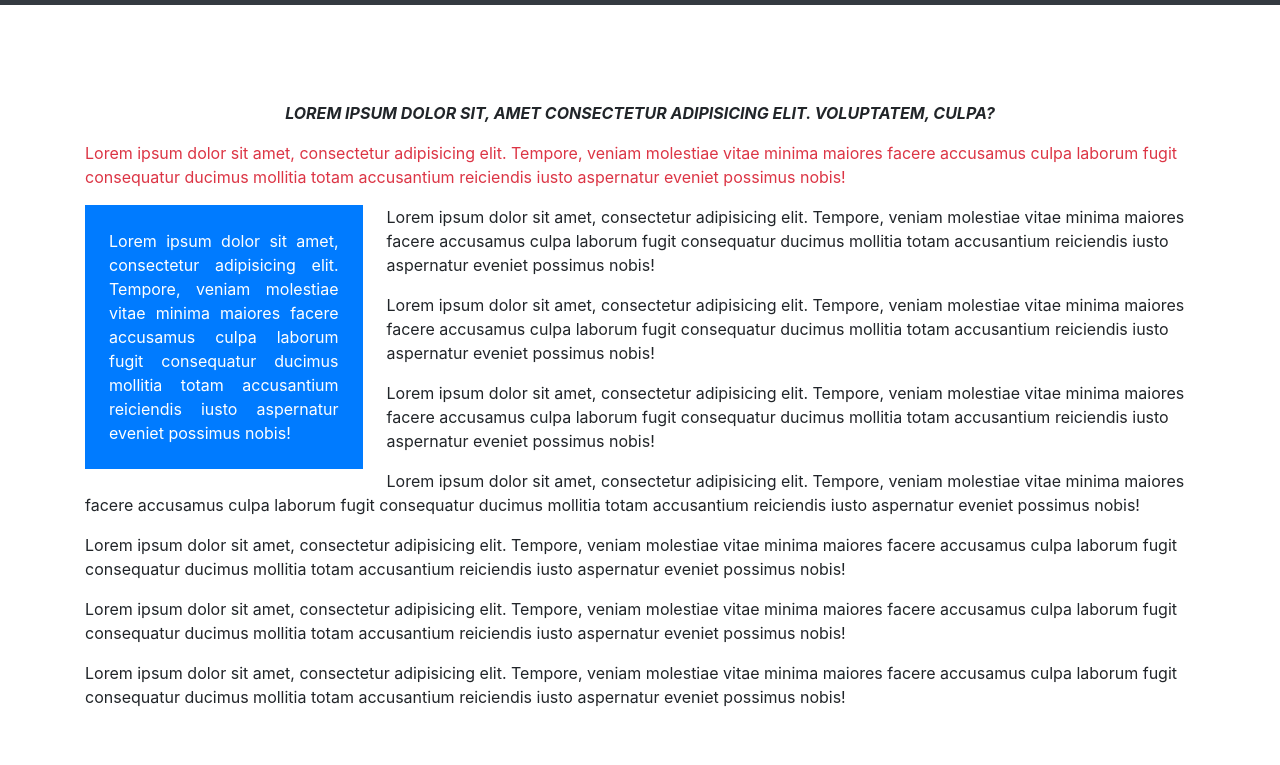
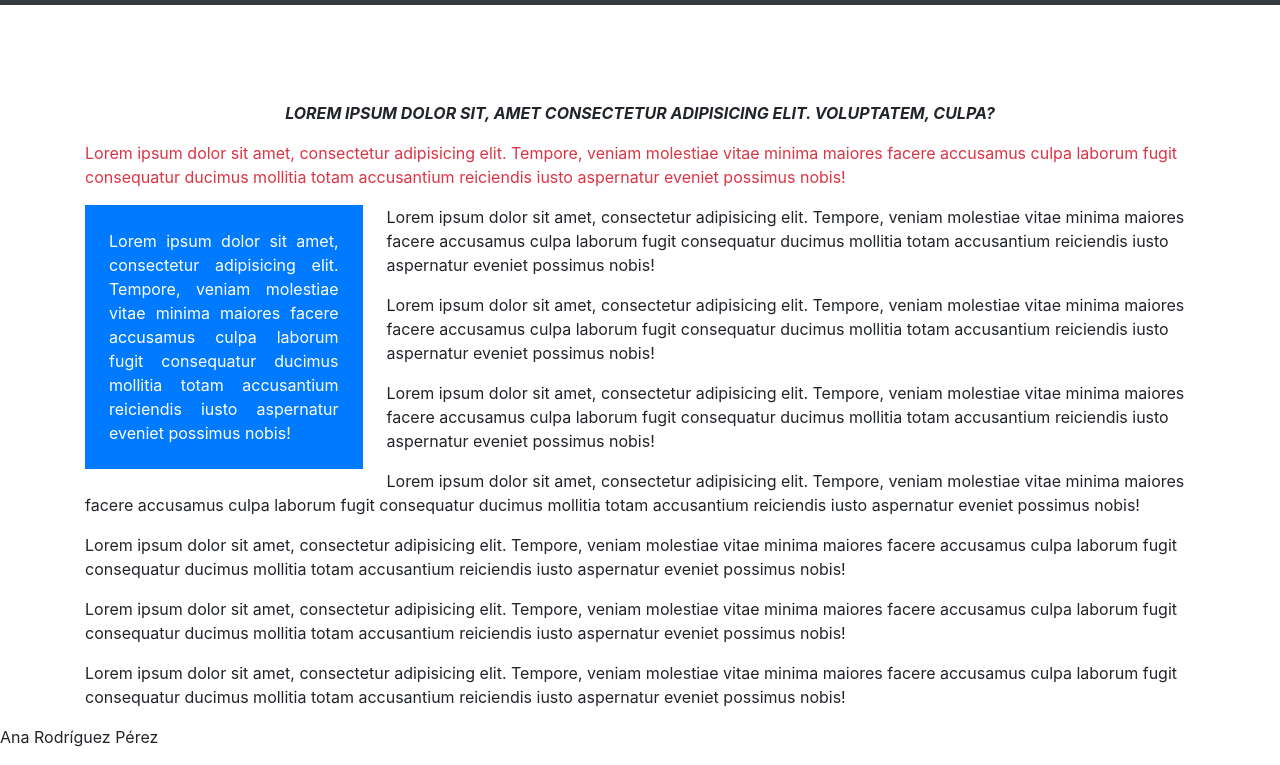
Before and after one commit to anarp14/BPR-Proyecto-GIT, a plain HTML site: page index.html in a window 1280 px wide. Shown: the part 851-1616 px from the top of the page. Before the commit the page ends 1576 px from the top, so only its background shows below. Drawn offline with nearby package versions, Linux system fonts and the light colour scheme.

Commit message:
Update index.html
He añadido un párrafo con mi nombre

```diff
--- a/index.html
+++ b/index.html
@@ -58,6 +58,8 @@
       <p>Lorem ipsum dolor sit amet, consectetur adipisicing elit. Tempore, veniam molestiae vitae minima maiores facere accusamus culpa laborum fugit consequatur ducimus mollitia totam accusantium reiciendis iusto aspernatur eveniet possimus nobis!</p>
     </main>
 
+  <p> Ana Rodríguez Pérez </p>
+
     <!-- Optional JavaScript -->
     <!-- jQuery first, then Popper.js, then Bootstrap JS -->
     <script src="https://code.jquery.com/jquery-3.4.1.slim.min.js" integrity="sha384-J6qa4849blE2+poT4WnyKhv5vZF5SrPo0iEjwBvKU7imGFAV0wwj1yYfoRSJoZ+n" crossorigin="anonymous"></script>
```
